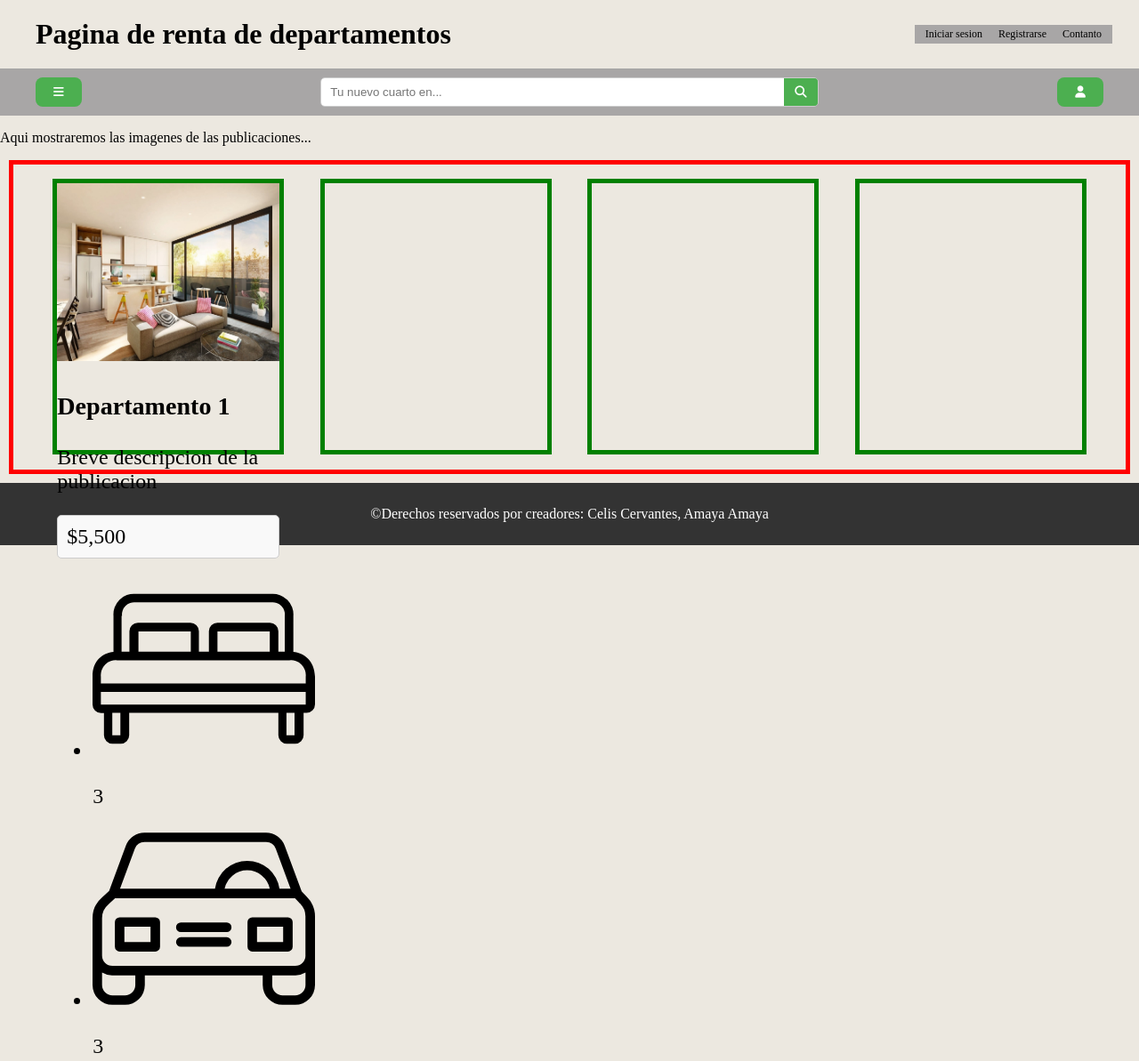
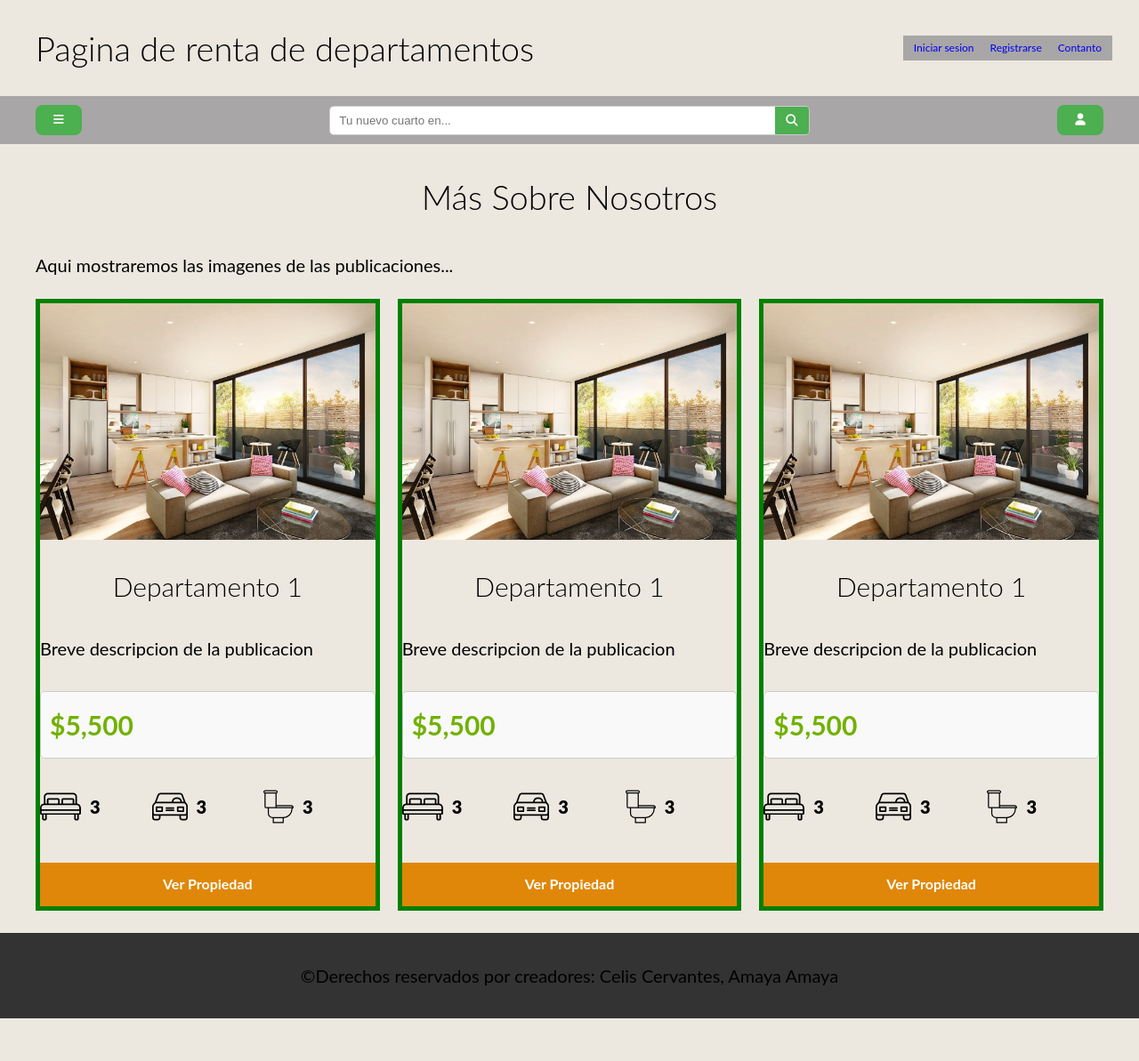
Before and after one commit to KcTc13/PruebaProyectoFinalDW, a plain HTML site: page index.html in a window 1280 px wide. Shown: the top 1193 px of the page at 89% size. After the commit the page ends 1145 px from the top, so only its background shows below. Drawn offline with Linux system fonts and the light colour scheme.

Commit message:
primer commit

```diff
--- a/css/Indexstyles.css
+++ b/css/Indexstyles.css
@@ -3,6 +3,109 @@
     y  los que no tienen nada, son cada parte interna de esa
     seccion, como titulo y la barra de navegacion.
 */
+
+/*General*/
+html {
+    font-size: 62.5%;
+    box-sizing: border-box
+}
+
+*,
+:after,
+:before {
+    box-sizing: inherit
+}
+
+body {
+    font-family: Lato, sans-serif;
+    font-size: 1.6rem;
+    line-height: 1.8
+}
+
+p {
+    color: #000;
+    font-size: 2rem
+}
+
+.contenedor {
+    width: 95%;
+    max-width: 120rem;
+    margin: 0 auto
+}
+
+a {
+    text-decoration: none
+}
+
+img,
+picture {
+    width: 100%;
+    display: block
+}
+
+h1,
+h2,
+h3 {
+    font-family: Lato, sans-serif;
+    margin: 2.5rem 0;
+    font-weight: 300;
+    text-align: center
+}
+
+h1 {
+    font-size: 3.8rem
+}
+
+h2 {
+    font-size: 3.4rem
+}
+
+h3 {
+    font-size: 3rem
+}
+
+h4 {
+    font-size: 2.6rem
+}
+
+.seccion {
+    margin-top: 2.5rem;
+    margin-bottom: 2.5rem
+}
+
+.boton-amarillo {
+    background-color: #e08709;
+    color: #fff;
+    font-weight: 700;
+    text-decoration: none;
+    padding: 1rem 3rem;
+    text-align: center;
+    margin-top: 2.5rem;
+    display: inline-block;
+    border: none
+}
+
+.boton-amarillo:hover {
+    background-color: #c77808;
+    cursor: pointer
+}
+
+.boton-amarillo-block {
+    background-color: #e08709;
+    color: #fff;
+    font-weight: 700;
+    text-decoration: none;
+    padding: 1rem 3rem;
+    text-align: center;
+    margin-top: 2.5rem;
+    display: block;
+    border: none
+}
+
+.boton-amarillo-block:hover {
+    background-color: #c77808;
+    cursor: pointer
+}
 
 /*---encabezado---*/
 header {
@@ -25,12 +128,7 @@ nav.barraDeNavergacion {
     font-size: 12px;
 }
 
-a {
-    text-decoration: none;
-    color: #000000;
-    text-transform: none;
-    transition: 0.25s ease;
-}
+
 
 nav {
     display: flex;
@@ -247,42 +345,60 @@ nav:hover a:hover {
 }
 
 /*---Publicaciones---*/
-.publicaciones {
+@media (min-width:768px) {
+    .contenedorPublicaciones {
+        display: grid;
+        gap: 2rem;
+        grid-template-columns: repeat(3, 1fr)
+    }
 }
 
-.container-publicaciones {
-    margin: 10px;
-    width: auto;
-    padding: 10px;
-    height: auto;
-    display: flex;
-    justify-content: space-evenly;
-    align-items: start;
-    flex-wrap: wrap;
+.publicaciones {
+    width: 95%;
+    max-width: 120rem;
+    margin: 0 auto
 }
 
-.publicacion {
-    margin: 0.5%;
-    font-size: 24px;
-    width: 250px;
-    height: 300px;
+.publicaciones {
+    background-color: #eee;
+    border: 1px solid #c8c8c8;
+    margin-bottom: 2rem
 }
 
-.publicacion img {
-    width: 250px;
-    height: 200px;
+.publicaciones .contenedorPublicaciones {
+    padding: 2rem;
 }
 
-.publicacion .tituloDepartamento{
-    display: block;
-    margin: 2%;
-    font-size: 20px;
+.publicaciones h3,
+.publicaciones p {
+    margin: 0;
 }
 
-.publicacion .precioPublicacion{
-    display: block;
-    margin: 2%;
-    font-size: 20px;
+.precio {
+    color: #71b100;
+    font-weight: 700;
+    font-size: 3rem
+}
+
+.icionosCaracteristicasDepartamento {
+    display: flex;
+    list-style: none;
+    padding: 0;
+    max-width: 40rem
+}
+
+.icionosCaracteristicasDepartamento li {
+    flex: 1;
+    display: flex
+}
+
+.icionosCaracteristicasDepartamento li img {
+    flex: 0 0 3rem;
+    margin-right: 1rem
+}
+
+.icionosCaracteristicasDepartamento li p {
+    font-weight: 900
 }
 
 /*---Pie de pagina---*/
--- a/index.html
+++ b/index.html
@@ -84,37 +84,111 @@
         </div>
     </section>
 
-    <section class="publicaciones">
+    <main class="contenedor seccion">
+        <h1>Más Sobre Nosotros</h1>
+    </main>
+
+    <section class="seccion contenedor">
         <p>Aqui mostraremos las imagenes de las publicaciones...</p>
-        <div class="container-publicaciones">
+        <div class="contenedorPublicaciones">
             <div class="publicacion">
-                <img src="img/departamento1.jpeg" alt="Imagen del departamento 1">
+                <picture>
+                    <img loading="lazy" src="img/departamento1.jpeg" alt="Imagen del departamento">
+                </picture>
+
                 <div class="contenidoPublicacion">
                     <h3>Departamento 1</h3>
                     <p>Breve descripcion de la publicacion</p>
                     <p class="precio">$5,500</p>
                     <ul class="icionosCaracteristicasDepartamento">
                         <li>
-                            <img class="icono" src="img/icono_dormitorio.svg"
+                            <img class="icono" loading="lazy" src="img/icono_dormitorio.svg"
                                 alt="Icono para represntar cantidad de dormitorios">
-                                <p>3</p>
+                            <p>3</p>
                         </li>
                         <li>
-                            <img class="icono" src="img/icono_estacionamiento.svg"
+                            <img class="icono" loading="lazy" src="img/icono_estacionamiento.svg"
                                 alt="Icono para represntar cantidad de estacionamientos">
-                                <p>3</p>
+                            <p>3</p>
                         </li>
                         <li>
-                            <img class="icono" src="img/icono_wc.svg"
+                            <img class="icono" loading="lazy" src="img/icono_wc.svg"
                                 alt="Icono para represntar cantidad de baños">
-                                <p>3</p>
+                            <p>3</p>
                         </li>
                     </ul>
+
+                    <a href="" class="boton-amarillo-block">
+                        Ver Propiedad
+                    </a>
                 </div>
             </div>
-            <div class="publicacion"></div>
-            <div class="publicacion"></div>
-            <div class="publicacion"></div>
+
+            <div class="publicacion">
+                <picture>
+                    <img loading="lazy" src="img/departamento1.jpeg" alt="Imagen del departamento">
+                </picture>
+
+                <div class="contenidoPublicacion">
+                    <h3>Departamento 1</h3>
+                    <p>Breve descripcion de la publicacion</p>
+                    <p class="precio">$5,500</p>
+                    <ul class="icionosCaracteristicasDepartamento">
+                        <li>
+                            <img class="icono" loading="lazy" src="img/icono_dormitorio.svg"
+                                alt="Icono para represntar cantidad de dormitorios">
+                            <p>3</p>
+                        </li>
+                        <li>
+                            <img class="icono" loading="lazy" src="img/icono_estacionamiento.svg"
+                                alt="Icono para represntar cantidad de estacionamientos">
+                            <p>3</p>
+                        </li>
+                        <li>
+                            <img class="icono" loading="lazy" src="img/icono_wc.svg"
+                                alt="Icono para represntar cantidad de baños">
+                            <p>3</p>
+                        </li>
+                    </ul>
+
+                    <a href="" class="boton-amarillo-block">
+                        Ver Propiedad
+                    </a>
+                </div>
+            </div>
+
+            <div class="publicacion">
+                <picture>
+                    <img loading="lazy" src="img/departamento1.jpeg" alt="Imagen del departamento">
+                </picture>
+
+                <div class="contenidoPublicacion">
+                    <h3>Departamento 1</h3>
+                    <p>Breve descripcion de la publicacion</p>
+                    <p class="precio">$5,500</p>
+                    <ul class="icionosCaracteristicasDepartamento">
+                        <li>
+                            <img class="icono" loading="lazy" src="img/icono_dormitorio.svg"
+                                alt="Icono para represntar cantidad de dormitorios">
+                            <p>3</p>
+                        </li>
+                        <li>
+                            <img class="icono" loading="lazy" src="img/icono_estacionamiento.svg"
+                                alt="Icono para represntar cantidad de estacionamientos">
+                            <p>3</p>
+                        </li>
+                        <li>
+                            <img class="icono" loading="lazy" src="img/icono_wc.svg"
+                                alt="Icono para represntar cantidad de baños">
+                            <p>3</p>
+                        </li>
+                    </ul>
+
+                    <a href="" class="boton-amarillo-block">
+                        Ver Propiedad
+                    </a>
+                </div>
+            </div>
         </div>
     </section>
 
```
